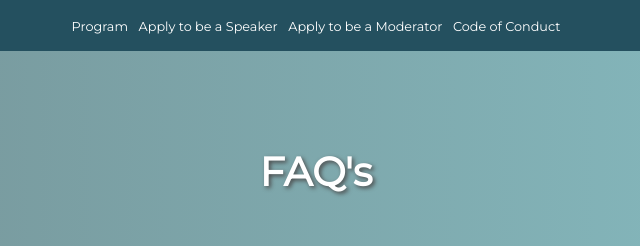
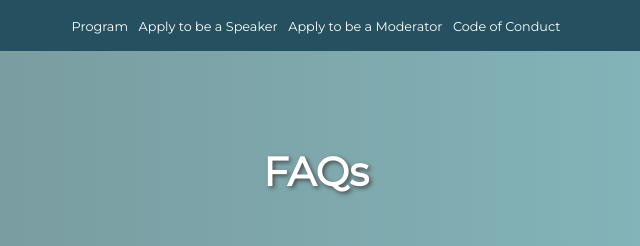
Before and after one commit to quitsune/ACMW-FAQ, a plain HTML site: page index.html in a window 1280 px wide. Shown: the top 246 px of the page, 324-964 px from the left. Drawn offline with Linux system fonts and the light colour scheme.

Commit message:
Add files via upload

```diff
--- a/index.html
+++ b/index.html
@@ -10,7 +10,7 @@
       </nav>
 </head>
 <div class="background" style="text-align: center;">
-  <h1>FAQ's</h1>
+<h1>FAQs</h1>
 </div>
 <div class="content">
 <div class="accordion">
```
